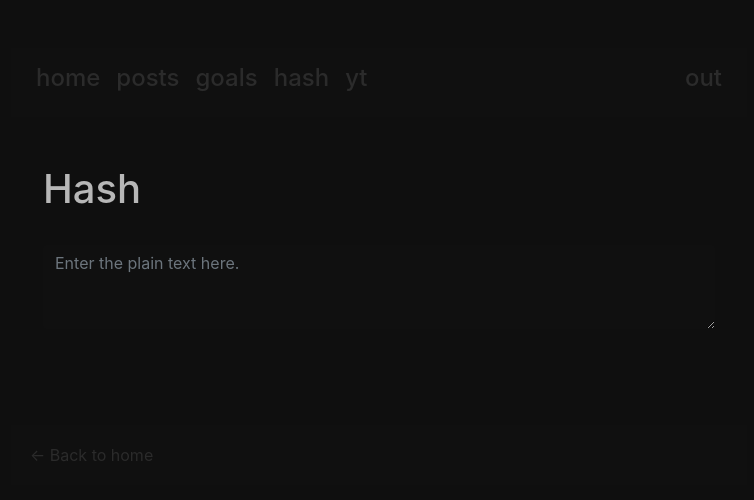
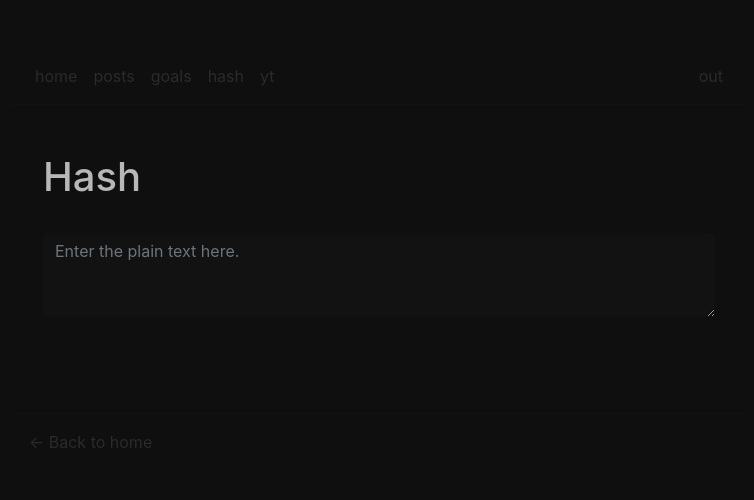
Before and after one commit to ldcu/Feed, a React (Create React App) app in the folder client/: page /hash in a window 1280 px wide. Shown: the top 500 px of the page, without its empty margins (261-1015 px from the left). Built offline with nearby package versions, Linux system fonts and the light colour scheme; sample sign-in values are in the browser's storage.

Commit message:
9b7168d0c44d051e893bdf651fa78889

```diff
--- a/client/src/App.js
+++ b/client/src/App.js
@@ -46,18 +46,18 @@ const AuthRoute = ({ component: Component, ...rest }) => (
       checkAuth() ? ( // If authenticated, then show the navigation menu and everything else.
         <div className="container">
           <Container>
-            <div className="vertical-lines">
+            <div className="bottom-line">
               <Navbar>
                 <Navbar.Collapse>
                   <Nav className="mr-auto">
-                    <Nav.Link eventKey="2" href="/home" title="home" className="link"><h4>home</h4></Nav.Link>
-                    <Nav.Link eventKey="3" href="/feed" title="posts" className="link"><h4>posts</h4></Nav.Link>
-                    <Nav.Link eventKey="4" href="/goals" title="goals" className="link"><h4>goals</h4></Nav.Link>
-                    <Nav.Link eventKey="4" href="/hash" title="hash" className="link"><h4>hash</h4></Nav.Link>
-                    <Nav.Link eventKey="4" href="/yt" title="yt" className="link"><h4>yt</h4></Nav.Link>
+                    <Nav.Link eventKey="2" href="/home" title="home" className="link">home</Nav.Link>
+                    <Nav.Link eventKey="3" href="/feed" title="posts" className="link">posts</Nav.Link>
+                    <Nav.Link eventKey="4" href="/goals" title="goals" className="link">goals</Nav.Link>
+                    <Nav.Link eventKey="4" href="/hash" title="hash" className="link">hash</Nav.Link>
+                    <Nav.Link eventKey="4" href="/yt" title="yt" className="link">yt</Nav.Link>
                   </Nav>
                   <Nav className="justify-content-end">
-                    <Nav.Link eventKey="4" href="/" title="out" className="link" onClick={handleSubmit}><h4>out</h4></Nav.Link>
+                    <Nav.Link eventKey="4" href="/" title="out" className="link" onClick={handleSubmit}>out</Nav.Link>
                   </Nav>
                 </Navbar.Collapse>
               </Navbar>
--- a/client/src/css/global.css
+++ b/client/src/css/global.css
@@ -23,7 +23,7 @@ body {
 
 #nav-dropdown {
 	background-color: #b7b7b7;
-	color: #101010;
+	color: #121212;
 }
 
 /* Text selection (mouse) color. ---------------------------------------------------------------------------------------------------- */
@@ -59,21 +59,21 @@ body {
 
 .customPagination > li > a {
 	color: #2d2d2d;
-  background-color: #101010 !important;
+  background-color: #121212 !important;
 	box-shadow: none !important;
-	border-color: #101010;
+	border-color: #121212;
 }
 .customPagination > li.active > a,
 .customPagination > li > a:hover
 {
 	color: #b7b7b7;
-	border-color: #101010;
+	border-color: #121212;
 }
 
 /* Login form ---------------------------------------------------------------------------------------------------- */
 
 .login, .login:focus {
-	background-color: #101010;
+	background-color: #121212;
 	color: #b7b7b7;
 	box-shadow: none !important;
 	border: none;
@@ -83,7 +83,7 @@ body {
 /* Textarea ---------------------------------------------------------------------------------------------------- */
 
 .textarea, .textarea:focus {
-	background-color: #101010;
+	background-color: #121212;
 	color: #b7b7b7;
 	box-shadow:none !important;
 	border: none;
@@ -92,7 +92,7 @@ body {
 /* Buttons ---------------------------------------------------------------------------------------------------- */
 
 .btn {
-	background-color: #101010 !important;
+	background-color: #121212 !important;
 	color: #b7b7b7 !important;
 	box-shadow:none !important;
 	border: none;
@@ -101,7 +101,7 @@ body {
 /* Feed posts ---------------------------------------------------------------------------------------------------- */
 
 .feed {
-	background-color: #101010;
+	background-color: #121212;
 	color: #b7b7b7;
 	border: none;
 }
@@ -114,13 +114,21 @@ body {
 
 /* Lines ---------------------------------------------------------------------------------------------------- */
 
-.separate-line {
-	border-bottom: thin solid #101010 !important;
-	border-top: thin solid #101010 !important;
+.top-and-bottom-lines {
+	border-bottom: thin solid #121212 !important;
+	border-top: thin solid #121212 !important;
+}
+
+.h-line {
+	border-top: thin solid #121212 !important;
+}
+
+.bottom-line {
+	border-bottom: thin solid #121212 !important;
 }
 
 .vertical-lines {
-  border-left: thin solid #101010;
-	border-right: thin solid #101010;
-	background-color: #101010;
+  border-left: thin solid #121212;
+	border-right: thin solid #121212;
+	/* background-color: #121212; */
 }
--- a/client/src/sections/bottom.js
+++ b/client/src/sections/bottom.js
@@ -3,10 +3,9 @@ import React, { Component } from 'react';
 class Bottom extends Component {
 	render() {
 		return (
-			<div className="vertical-lines">
-				<hr className="separate-line" />
+			<div>
+			<hr className="h-line"/>
 				<a href="/home" className="link">&#160;&#160;&#160;&#160;← Back to home</a>
-				<hr className="separate-line" />
 			</div>
 		);
 	}
```
